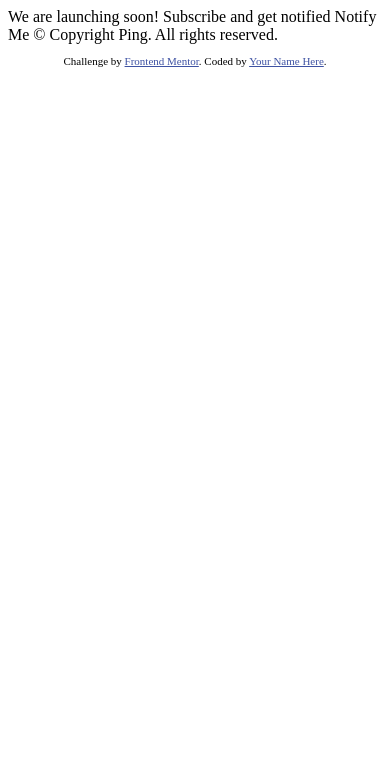
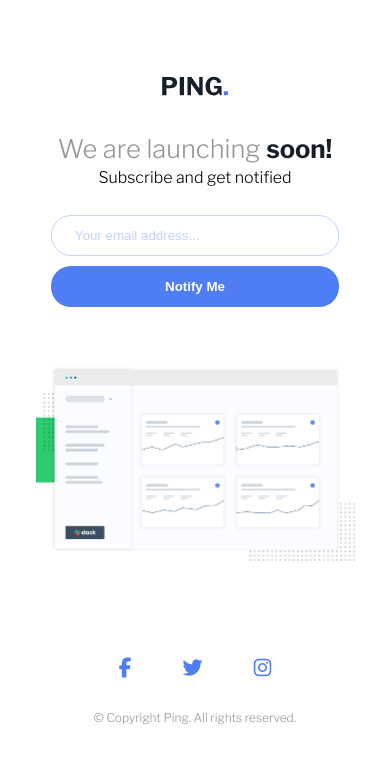
Before and after one commit to habarahonaa/ping-coming-soon-page-master, a website: page index.html in a window 390 px wide. Drawn offline with nearby package versions, Linux system fonts and the light colour scheme.

Commit message:
Finished mobile design!

```diff
--- a/index.html
+++ b/index.html
@@ -2,33 +2,48 @@
 <html lang="en">
 <head>
   <meta charset="UTF-8">
-  <meta name="viewport" content="width=device-width, initial-scale=1.0"> <!-- displays site properly based on user's device -->
+  <meta name="viewport" content="width=device-width, initial-scale=1.0">
+  <link rel="icon" type="image/png" sizes="32x32" href="./images/favicon-32x32.png">
+  <title>Frontend Mentor | Ping coming soon page</title>
+  <!-- Google Font Imports using <link> -->
+  <link rel="preconnect" href="https://fonts.googleapis.com">
+  <link rel="preconnect" href="https://fonts.gstatic.com" crossorigin>
+  <link href="https://fonts.googleapis.com/css2?family=Libre+Franklin:wght@300;600;700&display=swap" rel="stylesheet">
+  <!-- End of Font Imports-->
+  <!-- Add Font Awesome kit for social icons -->
+  <script src="https://kit.fontawesome.com/db9984aa53.js" crossorigin="anonymous"></script>
+  <!-- End FA import -->
+  <link rel="stylesheet" href="./css/style.css">
+</head>
 
-  <link rel="icon" type="image/png" sizes="32x32" href="./images/favicon-32x32.png">
-
-  <title>Frontend Mentor | Ping coming soon page</title>
-
-  <!-- Feel free to remove these styles or customise in your own stylesheet 👍 -->
-  <style>
-    .attribution { font-size: 11px; text-align: center; }
-    .attribution a { color: hsl(228, 45%, 44%); }
-  </style>
-</head>
 <body>
-
-  We are launching soon!
-
-  Subscribe and get notified
-
-  Notify Me
-
-  &copy; Copyright Ping. All rights reserved.
-
-  <footer>
-    <p class="attribution">
-      Challenge by <a href="https://www.frontendmentor.io?ref=challenge" target="_blank">Frontend Mentor</a>.
-      Coded by <a href="#">Your Name Here</a>.
+  <div class="container">
+    <header class="landing__logo">
+      <img src="./images/logo.svg" alt="Ping Logo" />
+    </header>
+    <main class="container__main">
+      <section class="main__text">
+        <h1 class="title">We are launching <span class="is-bold">soon!</span></h1>
+        <h2 class="subtitle">Subscribe and get notified</h2>
+      </section>
+      <form action="" novalidate>
+        <input aria-label="Email Input" type="email" name="email" id="emailInput" placeholder="Your email address...">
+        <button aria-label="Notify Me" class="form__btn">Notify Me</button>
+      </form>
+      <figure class="container__illustration">
+        <img src="./images/illustration-dashboard.png" alt="" />
+      </figure>
+    </main>
+    <footer>
+      <section class="footer__icons">
+        <i class="fab fa-facebook-f"></i>
+        <i class="fab fa-twitter"></i>
+        <i class="fab fa-instagram"></i>
+      </section>
+      <p class="footer__copyright">
+        &copy; Copyright Ping. All rights reserved.
     </p>
   </footer>
+  </div>
 </body>
 </html>
--- /dev/null
+++ b/sass/_base.scss
@@ -0,0 +1,39 @@
+// Color variables
+$primary-blue: hsl(223, 87%, 63%);
+$light-blue: hsl(223, 100%, 88%);
+$light-red: hsl(354, 100%, 66%);
+$neutral-gray: hsl(0, 0%, 59%);
+$dark-blue: hsl(209, 33%, 12%);
+
+// Font stack declarations
+$font-stack: 'Libre Franklin', sans-serif;
+$thin: 300;
+$medium: 600;
+$bold: 700;
+
+// Mix-ins
+
+@mixin respond-small {
+    @media (max-width: 480px) {
+      @content;
+    }
+  }
+
+  @mixin respond-large {
+    @media (min-width: 1440px) {
+      @content;
+    }
+  }
+
+// Utility classes (spans, etc)
+
+body {
+  font-family: $font-stack;
+  font-size: 20px;
+  font-weight: $thin;
+}
+
+.is-bold {
+  color: $dark-blue;
+  font-weight: $bold;
+}
--- /dev/null
+++ b/sass/_components.scss
@@ -0,0 +1,50 @@
+.landing__logo img {
+    height: 20px;
+}
+
+.title {
+    color: $neutral-gray;
+    font-size: 1.6rem;
+}
+
+.subtitle {
+    font-size: 1rem;
+}
+
+#emailInput {
+    align-self: center;
+    border: 1px solid $light-blue;
+    border-radius: 20px;
+    padding: 0.75rem 1.4rem;
+    width: 90%;
+}
+
+::placeholder {
+    color: $light-blue;
+}
+
+.form__btn {
+    align-self: center;
+    background-color: $primary-blue;
+    border: none;
+    border-radius: 20px;
+    color: white;
+    font-weight: $medium;
+    padding: 0.8rem;
+    width: 90%;
+}
+
+.container__illustration img {
+    align-self: center;
+    width: 100%;
+}
+footer {
+    text-align: center;
+    .footer__icons {
+        color: $primary-blue;
+    }
+    p {
+        color: $neutral-gray;
+        font-size: 12px;
+    }
+}
--- /dev/null
+++ b/sass/_layout.scss
@@ -0,0 +1,53 @@
+.container {
+    margin: 0 auto;
+    margin-top: 60px;
+    padding: 1rem;
+    width: 90%;
+
+    .container__main {
+        display: flex;
+        flex-direction: column;
+        text-align: center;
+
+        .main__text {
+            display: flex;
+            flex-direction: column;
+            height: 50px;
+            justify-content: space-between;
+            margin: 40px 0 20px 0;
+        }
+
+        form {
+            display: flex;
+            flex-direction: column;
+            justify-content: space-evenly;
+            min-height: 110px;
+        }
+    }
+
+    .landing__logo {
+        display: flex;
+        justify-content: center;
+    }
+
+    .container__illustration {
+        display: flex;
+        justify-content: center;
+        margin-bottom: 80px;
+        margin-top: 50px;
+    }
+
+    footer {
+        display: flex;
+        flex-direction: column;
+        height: 100px;
+        justify-content: space-around;
+
+        .footer__icons {
+            align-self: center;
+            display: flex;
+            justify-content: space-evenly;
+            width: 80%;
+        }
+    }
+}
--- /dev/null
+++ b/sass/_reset.scss
@@ -0,0 +1,109 @@
+// SCSS style CSS reset taken from https://www.boag.online/blog/css-reset. Massive thanks!
+
+*,
+*:before,
+*:after {
+  box-sizing: border-box;
+}
+
+html,
+body,
+div,
+span,
+object,
+iframe,
+figure,
+h1,
+h2,
+h3,
+h4,
+h5,
+h6,
+p,
+blockquote,
+pre,
+a,
+code,
+em,
+img,
+small,
+strike,
+strong,
+sub,
+sup,
+tt,
+b,
+u,
+i,
+ol,
+ul,
+li,
+fieldset,
+form,
+label,
+table,
+caption,
+tbody,
+tfoot,
+thead,
+tr,
+th,
+td,
+main,
+canvas,
+embed,
+footer,
+header,
+nav,
+section,
+video {
+  margin: 0;
+  padding: 0;
+  border: 0;
+  font-size: 100%;
+  font: inherit;
+  vertical-align: baseline;
+  text-rendering: optimizeLegibility;
+  -webkit-font-smoothing: antialiased;
+  text-size-adjust: none;
+}
+
+footer,
+header,
+nav,
+section,
+main {
+  display: block;
+}
+
+body {
+  line-height: 1;
+}
+
+ol,
+ul {
+  list-style: none;
+}
+
+blockquote,
+q {
+  quotes: none;
+}
+
+blockquote:before,
+blockquote:after,
+q:before,
+q:after {
+  content: "";
+  content: none;
+}
+
+table {
+  border-collapse: collapse;
+  border-spacing: 0;
+}
+
+input {
+  -webkit-appearance: none;
+  border-radius: 0;
+}
--- /dev/null
+++ b/sass/main.scss
@@ -0,0 +1,7 @@
+@import 'reset';
+
+@import 'base';
+
+@import 'layout';
+
+@import 'components';
```
Also changed, not shown: package.json (added, +26 -0 lines), css/style.css (added), 1 other file.
